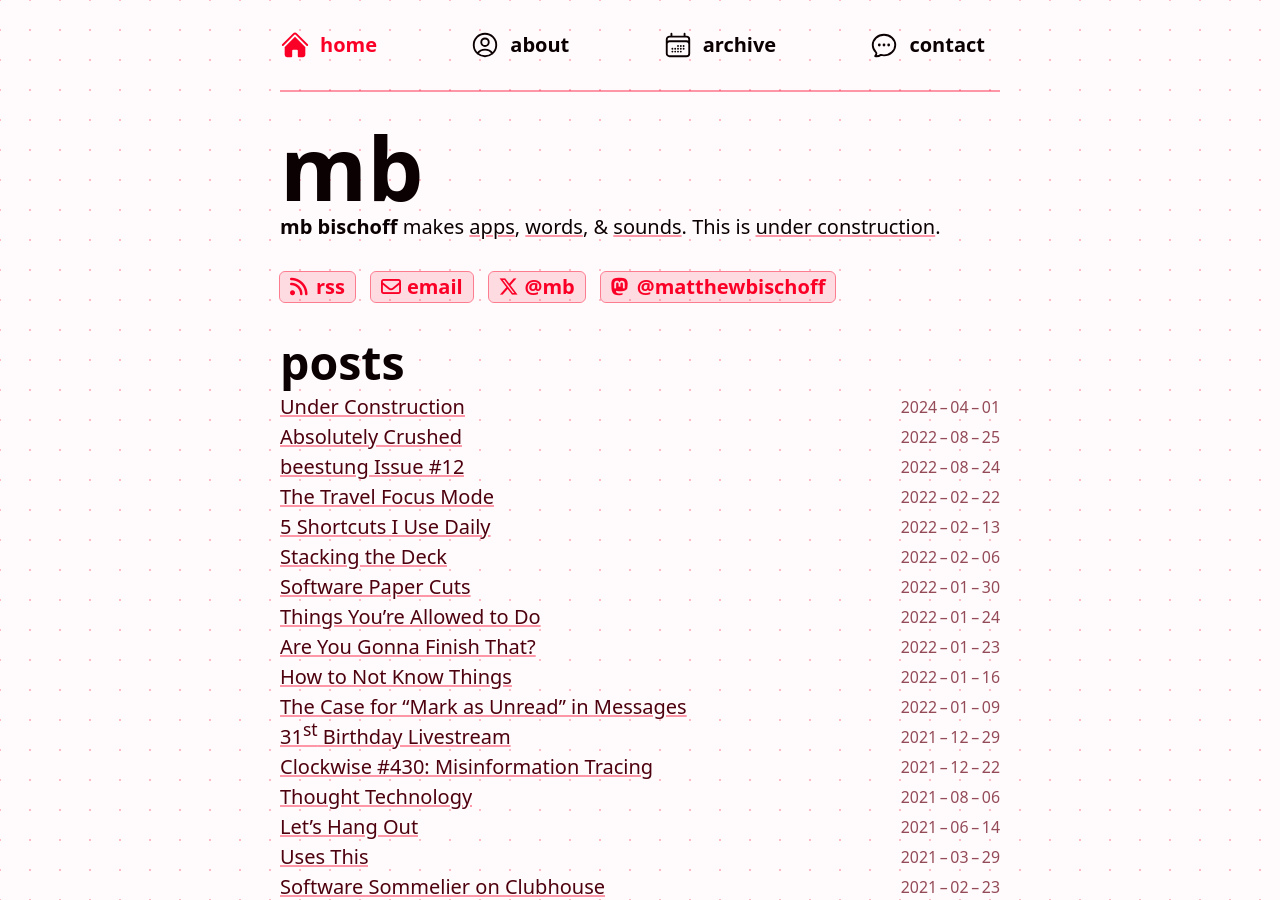
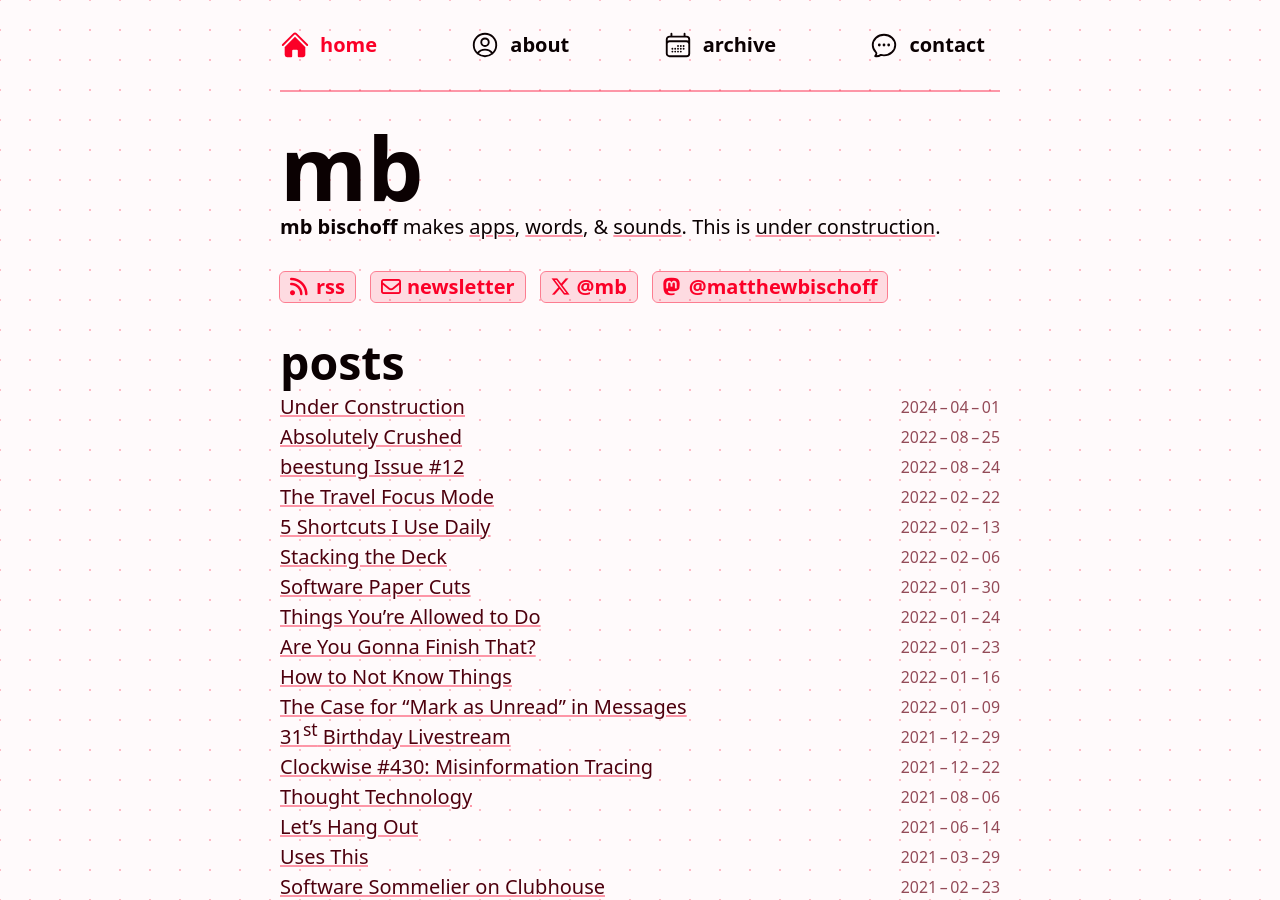
Before and after one commit to mbbischoff/website, a Jekyll site: the page built from index.html, in a window 1280 px wide and 900 px high. Built offline with Jekyll 4.4.1, drawn with Linux system fonts in a browser that asks for light colours; nearby versions of some CDN libraries; some web fonts are replaced; the list of posts is cut into pages by our own code; comment, search, counter and statistics services are not loaded; a style sheet for code colours, icons or effects is not loaded.

Commit message:
Update header.html

```diff
--- a/_includes/header.html
+++ b/_includes/header.html
@@ -6,7 +6,7 @@
 
   <section class="buttons">
   <a class="button" href="/feed"><i class="fa-solid fa-rss"></i>rss</a>
-  <a class="button" href="https://buttondown.email/mb/"><i class="fa-regular fa-envelope"></i>email</a>
+  <a class="button" href="https://buttondown.email/mb/"><i class="fa-regular fa-envelope"></i>newsletter</a>
   <a class="button" href="https://x.com/mb/"><i class="fa-brands fa-x-twitter"></i>@mb</a>
   <a class="button" href="https://x.com/mb/"><i class="fa-brands fa-mastodon"></i>@matthewbischoff</a>
   </section>
```
